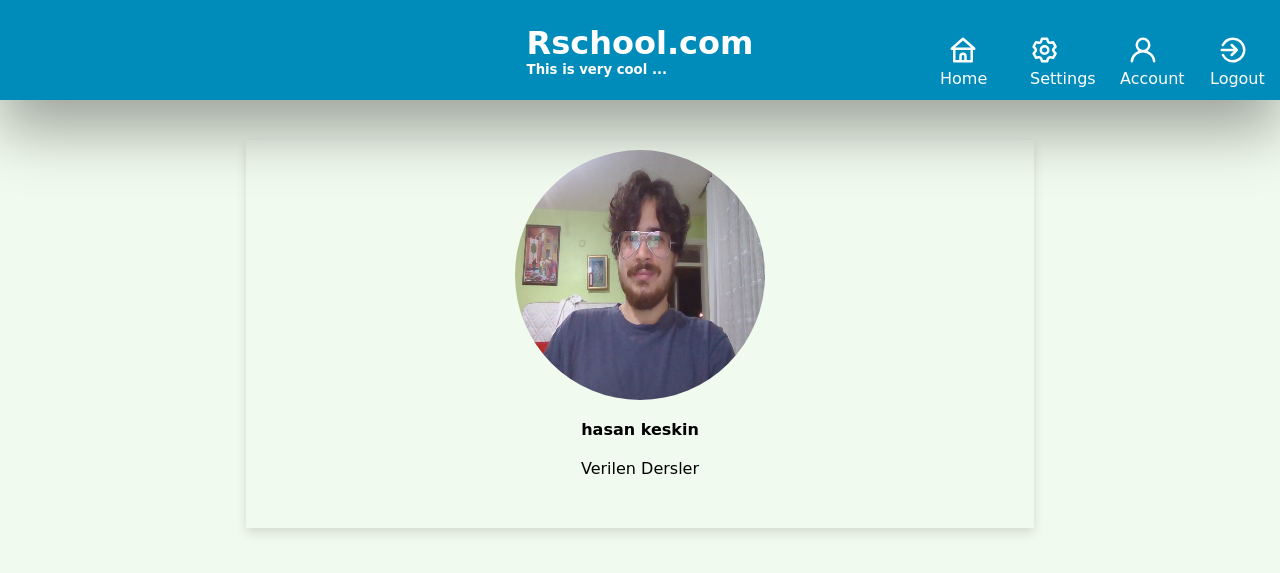
After one commit to ymlihaa/Rscool, a Django app: page /profile/account/ in a window 1280 px wide. The commit adds this page. Shown: the top 573 px of the page. Run offline with Django 3.2, Linux system fonts and the light colour scheme; a user stored in the database is signed in; data comes from the database, SQL or seed files in the repository; both versions use the stored data as it was after the commit; some web fonts are replaced.

Commit message:
code refactoring .

```diff
--- a/Rscool/urls.py
+++ b/Rscool/urls.py
@@ -33,6 +33,7 @@ urlpatterns = [
 #         TemplateView.as_view(template_name='page/profile_page/teacher_profile.html'),
 #     ),
     path('profile/',router.profileRedirect),
+    path('profile/account/', router.accountRedirect),
     path('admin/', admin.site.urls),
 
     url(r'^profile/logout/$', LogoutView.as_view(template_name='page/auth_pages/logout.html'), {'next_page': settings.LOGOUT_REDIRECT_URL}, name='logout'),
--- a/account/views/__init__.py
+++ b/account/views/__init__.py
@@ -1 +1,2 @@
 from .router import profileRedirect
+from .router import accountRedirect
--- a/account/views/router.py
+++ b/account/views/router.py
@@ -2,23 +2,29 @@ from django.shortcuts import render
 from django.http import HttpResponse
 
 from django.contrib.auth.models import User
-from lesson.models import  Lesson,LessonContent,Homework,Exam
+from lesson.models import Lesson, LessonContent, Homework, Exam
+
+
 def profileRedirect(request):
-
-	if request.user.is_authenticated :
+	if request.user.is_authenticated:
 		role = request.user.role
-		print("user id ",request.user.id)
+		print("user id ", request.user.id)
 		Lesson_data = Lesson.objects.filter(userID=request.user.id)
 
-		#data = Lesson.objects.get(userID=request.user.id)
-		if role :
+		# data = Lesson.objects.get(userID=request.user.id)
+		if role:
 			# Burada Hoca sayfasını render et
 			return render(request, 'page/profile_page/teacher_profile.html', {'data': Lesson_data})
 		else:
-			#BURADA ÖĞRENCİ SAYFASINI RENDER ET
+			# BURADA ÖĞRENCİ SAYFASINI RENDER ET
 
-			return HttpResponse('role false')
+			return render(request, 'page/profile_page/student_profile.html', {'data': Lesson_data})
 
 	else:
-		#BURADA YETKİSİZ GİRİŞ SAYFASINI RENDER ET
+		# BURADA YETKİSİZ GİRİŞ SAYFASINI RENDER ET
 		return HttpResponse('not authenticate')
+
+
+def accountRedirect(request):
+	Lesson_data = Lesson.objects.filter(userID=request.user.id)
+	return render(request, 'page/account.html', {'data': Lesson_data})
--- a/lesson/views.py
+++ /dev/null
@@ -1,3 +0,0 @@
-from django.shortcuts import render
-
-# Create your views here.
--- /dev/null
+++ b/static/head_pages/account.css
@@ -0,0 +1,61 @@
+.account-wrapper {
+    width: 100%;
+    height: 100%
+}
+
+.flex {
+    display: flex;
+    flex-direction: column;
+    align-items: center;
+    justify-content: center;
+}
+
+.account-form {
+    margin-top: 40px;
+    padding: 10px;
+    width: 60%;
+    height: 100%;
+    box-shadow: rgba(0, 0, 0, 0.12) 0px 5px 10px;
+
+}
+
+.edit{
+    width: 100%;
+}
+.edit button{
+
+}
+
+.profile-photo {
+    width: 250px;
+    height: 250px;
+}
+
+.profile-photo img {
+    width: 100%;
+    height: 100%;
+    border-radius: 50%;
+}
+
+.account-info {
+    padding: 20px;
+    font-weight: bolder;
+}
+
+.lessons {
+    width: 70%;
+    padding: 20px;
+}
+
+#lesson-li {
+    width: 100%;
+    display: block;
+    border-bottom: 1px solid #008CBA;
+    padding: 10px;
+    transition: box-shadow 0.2s ease 0s;
+
+}
+
+#lesson-li:hover {
+    background-color: rgba(0, 140, 186, .2);
+}
--- a/static/home/header.css
+++ b/static/home/header.css
@@ -15,18 +15,34 @@ ul{
     align-items: center;
     justify-content: center;
     position: absolute;
-    right: 0;
+    right: 10px;
 }
 
-li{
+.list-item{
+    display: flex;
+    align-items: center;
+    justify-content: center;
+    width: 30px;
+    height: 30px;
     display: inline-block;
-    padding:15px;
+    padding:30px;
     border-bottom: 1px solid #008CBA;
     cursor: pointer;
     transition: all .5s;
 }
 
-li:hover{
+.list-item a{
+    width: 100%;
+    height: 100%;
+}
+
+.list-item a img{
+    padding-left: 8px;
+    width: 100%;
+    height: 100%;
+}
+
+.list-item:hover{
     border-bottom: 1px solid white;
 }
 
--- a/templates/home/header.html
+++ b/templates/home/header.html
@@ -3,16 +3,18 @@
 <div class="header">
     <div id="logo"><h1>Rschool.com</h1>
         <h5>This is very cool ...</h5></div>
-     {% if  user.is_authenticated %}
+    {% if  user.is_authenticated %}
         <ul>
-            <li><a href=""><img src="{% static 'home/img/home.svg' %}" alt="home"></a></li>
-            <li><img src="{% static 'home/img/setting.svg' %}" alt="setting"></li>
+            <li class="list-item"><a href=""><img src="{% static 'home/img/home.svg' %}" alt="home"></a>Home</li>
+            <li class="list-item"><img src="{% static 'home/img/setting.svg' %}" alt="setting">Settings</li>
+            <li class="list-item"><a href="account/"><img src="{% static 'home/img/profile.svg' %}" alt=""></a>Account</li>
+
             {% if user.profile.url %}
-            <li id="user"><img id="pp" src="{{ MEDIA_URL }}{{ user.profile_photo.url }}" alt=""><p>{{ user.name }} {{ user.surname }}</p></li>
+                <li id="user"><img id="pp" src="{{ MEDIA_URL }}{{ user.profile_photo.url }}"
+                                   alt="">{{ user.name }} {{ user.surname }}</li>
             {% endif %}
-            <li><a href="logout/"><img src="{% static 'home/img/sign-out-alt.svg' %}" alt="logout   "></a></li>
+            <li class="list-item"><a href="logout/"><img src="{% static 'home/img/sign-out-alt.svg' %}"
+                                                         alt="logout "></a>Logout</li>
         </ul>
-
-
     {% endif %}
 </div>
--- /dev/null
+++ b/templates/page/account.html
@@ -0,0 +1,35 @@
+{% extends 'home/base.html' %}
+{% load static %}
+{% block title %}
+    <title>Account</title>
+{% endblock %}
+
+{% block css %}
+    <link rel="stylesheet" href="{% static  'head_pages/account.css' %}">
+{% endblock %}
+
+{% block content %}
+
+    <div class="account-wrapper flex">
+        <div class="account-form flex">
+            <section class="profile-photo">
+                <img src="{{ MEDIA_URL }}{{ user.profile_photo.url }}" alt="pp">
+            </section>
+            <section class="account-info">
+                    <p> {{ user.name }} {{ user.surname }}</p>
+            </section>
+        {% if user.role %}
+            <p>Verilen Dersler</p>
+            {% else %}
+            <p>Alınan Dersler</p>
+
+        {% endif %}
+            <div class="lessons">
+                {% for foo in data %}
+                    <div id="lesson-li">{{ foo }}</div>
+                {% endfor %}
+            </div>
+        </div>
+    </div>
+
+{% endblock %}
```
Also changed, not shown: static/profile_page/student_profile.css (added, +84 -0 lines), templates/page/profile_page/student_profile.html (added, +37 -0 lines), templates/page/profile_page/teacher_profile.html (+0 -7 lines), db.sqlite3, lesson/views/__init__.py (added), static/home/img/profile.svg (added), static/profile_page/img/student.svg (added).
